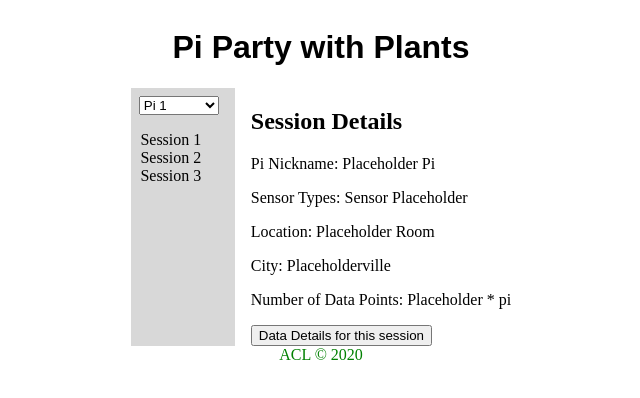
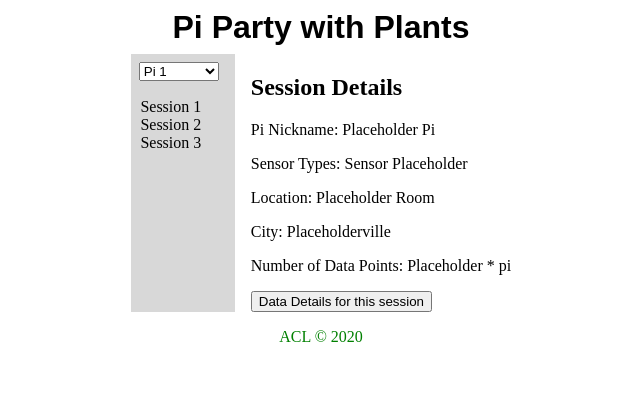
Before and after one commit to tess-jl/react-full-stack-lab, a React app: page / in a window 1280 px wide. Shown: the whole page, without its empty margins (319-959 px from the left). Built offline with nearby package versions, Linux system fonts and the light colour scheme.

Commit message:
positioning and padding

```diff
--- a/src/components/App.css
+++ b/src/components/App.css
@@ -6,3 +6,7 @@
 main, header, footer {
   margin: 0 auto;
 }
+
+footer {
+  padding: 1rem 0;
+}
--- a/src/components/Header/Header.css
+++ b/src/components/Header/Header.css
@@ -1,3 +1,7 @@
 .Header{
   font-family: Arial, Helvetica, sans-serif;
+  h1 {
+    line-height: 1.2;
+    margin: 0 0 0.5rem;
+  }
 }
--- a/src/components/Home/PiList/PiList.css
+++ b/src/components/Home/PiList/PiList.css
@@ -2,7 +2,4 @@
   background-color: rgba(125, 125, 125, 0.3);
   padding: 0.5rem 1rem 0 0.5rem;
   margin: 0 1rem 0 0;
-
-
-
 }
```
